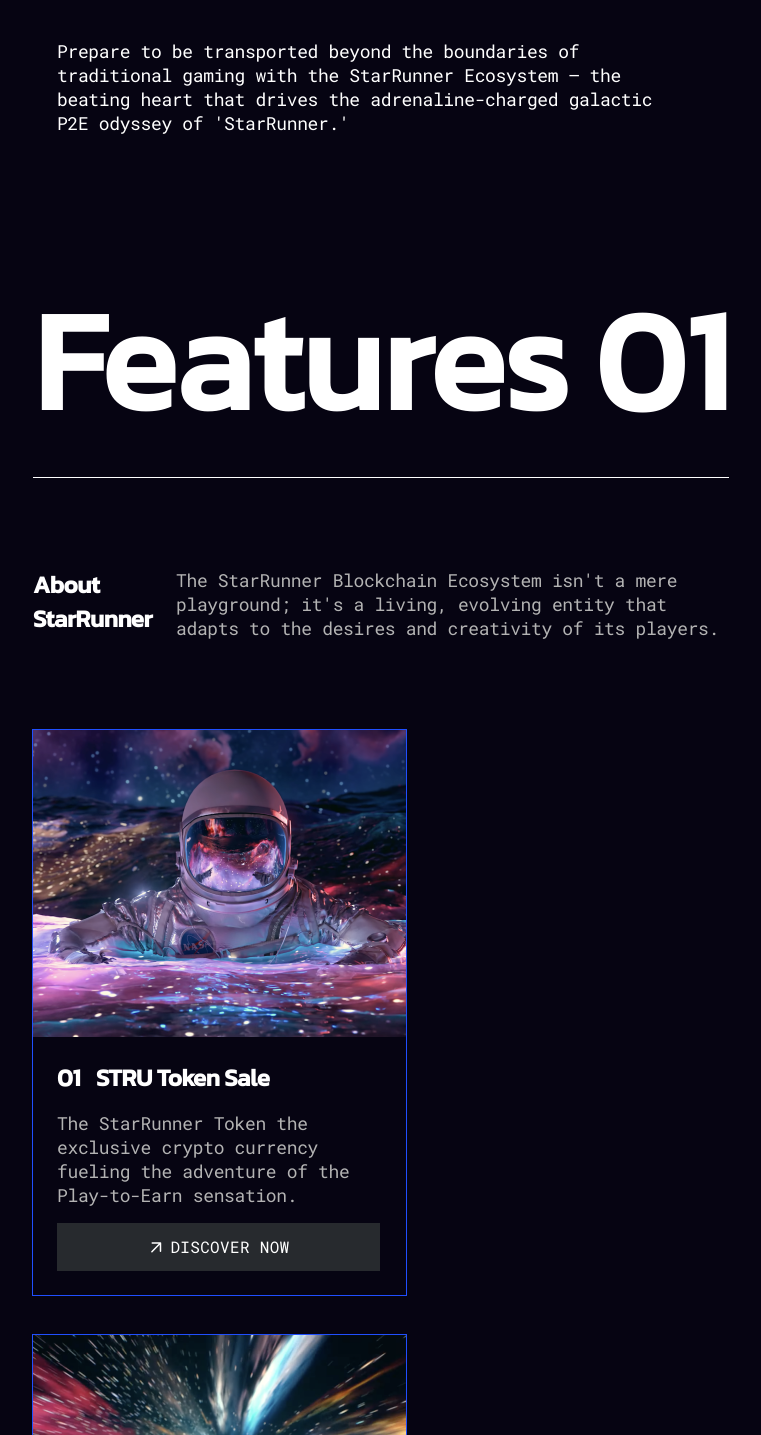
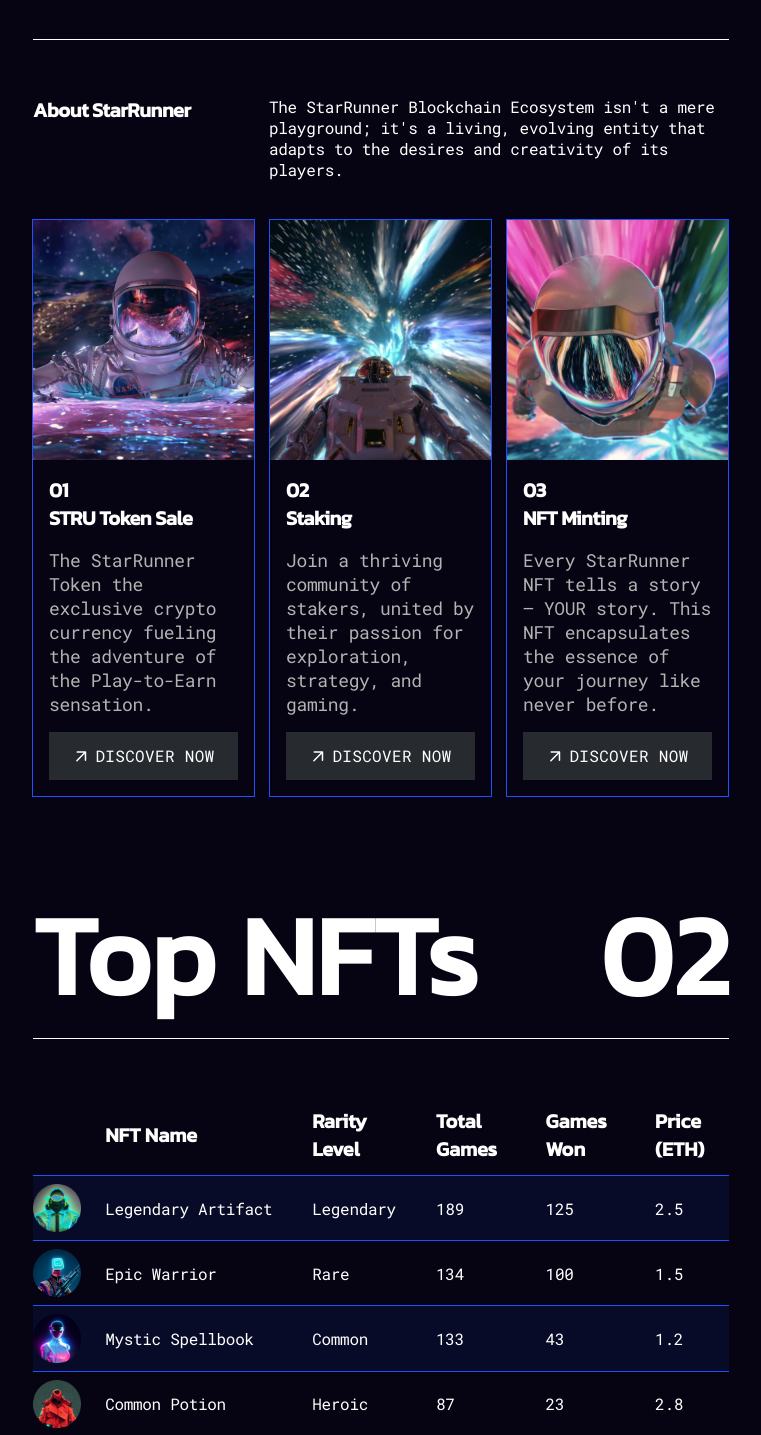
Before and after one commit to webdevbiv/dexola-landing, a React (Vite) app: page / in a window 1280 px wide. Shown: the part 935-2370 px from the top of the page, without its empty margins (259-1020 px from the left). Built offline with nearby package versions, Linux system fonts and the light colour scheme.

Commit message:
ADD | Features tablet styles

```diff
--- a/src/components/ImageFader/ImageFader.module.scss
+++ b/src/components/ImageFader/ImageFader.module.scss
@@ -1,6 +1,7 @@
 @import "../../styles/_variables.scss";
 
 .imageContainer {
+  flex: 1;
   position: relative;
   @media screen and (min-width: 744px) {
     width: 100%;
--- a/src/components/Section/Section.module.scss
+++ b/src/components/Section/Section.module.scss
@@ -1,5 +1,12 @@
 .section {
-  &:not(:first-child) {
-    padding-top: 66px;
+  @media screen and (min-width: 744px) {
+    &:not(:first-child) {
+      padding-top: 90px;
+    }
+  }
+  @media screen and (min-width: 1440px) {
+    &:not(:first-child) {
+      padding-top: 66px;
+    }
   }
 }
--- a/src/components/Title/Title.module.scss
+++ b/src/components/Title/Title.module.scss
@@ -1,10 +1,18 @@
 @import "../../styles/mixins.scss";
 
 .title {
-  @include text-title-web;
   display: flex;
   justify-content: space-between;
   padding-bottom: 12px;
   border-bottom: 1px solid $white;
-  margin-bottom: 90px;
+
+  @media screen and (min-width: 744px) {
+    @include text-title-tablet;
+    line-height: 140px;
+    margin-bottom: 56px;
+  }
+  @media screen and (min-width: 1440px) {
+    @include text-title-web;
+    margin-bottom: 90px;
+  }
 }
--- a/src/sections/Features/Features.jsx
+++ b/src/sections/Features/Features.jsx
@@ -55,8 +55,14 @@ export const Features = () => {
               className={s.card}
               key={card.number}
             >
-              <img
-                src={card.img}
+              <div
+                style={{
+                  backgroundImage: `url(${card.img})`,
+                  backgroundSize: "cover",
+                  backgroundPosition: "center",
+                }}
+                // src={card.img}
+                className={s.cardImage}
                 alt={card.alt}
               />
               <div className={s.cardContent}>
--- a/src/sections/Features/Features.module.scss
+++ b/src/sections/Features/Features.module.scss
@@ -2,25 +2,50 @@
 
 .description {
   display: flex;
+
+  @media screen and (min-width: 744px) {
+    justify-content: space-between;
+    margin-bottom: 40px;
+  }
+  @media screen and (min-width: 1440px) {
+    margin-bottom: 90px;
     justify-content: center;
-  margin-bottom: 90px;
+  }
 }
 
 .subTitle {
+  @media screen and (min-width: 744px) {
+    @include text-sub-title-tablet;
+  }
+  @media screen and (min-width: 1440px) {
     @include text-sub-title-web;
     margin-right: 24px;
   }
+}
 
 .text {
+  color: $light-gray;
+
+  @media screen and (min-width: 744px) {
+    @include text-body-tablet;
+    max-width: 460px;
+  }
+  @media screen and (min-width: 1440px) {
     @include text-body-web;
-  color: $light-gray;
     max-width: 600px;
+  }
 }
 
 .cardsList {
   display: flex;
   flex-wrap: wrap;
+
+  @media screen and (min-width: 744px) {
+    gap: 16px;
+  }
+  @media screen and (min-width: 1440px) {
     gap: 40px;
+  }
 }
 
 .card {
@@ -28,34 +53,66 @@
   flex-direction: column;
   outline: 1px solid $accent-blue;
   img {
+  }
+}
+
+.cardImage {
+  @media screen and (min-width: 744px) {
+    height: 240px;
+  }
+  @media screen and (min-width: 1440px) {
     height: 307px;
   }
 }
 
 .cardContent {
+  @media screen and (min-width: 744px) {
+    padding: 16px;
+  }
+  @media screen and (min-width: 1440px) {
     padding: 24px 0 24px 24px;
+  }
 
   h4 {
+    @media screen and (min-width: 744px) {
+      @include text-sub-title-tablet;
+      line-height: 28px;
+      margin-bottom: 16px;
+    }
+    @media screen and (min-width: 1440px) {
       @include text-sub-title-web;
       line-height: 33.6px;
-    margin-bottom: 16px;
+    }
   }
 
   span {
+    @media screen and (min-width: 744px) {
+      display: flex;
+    }
+    @media screen and (min-width: 1440px) {
       &:first-child {
         margin-right: 16px;
       }
     }
+  }
 
   p {
+    color: $light-gray;
+    letter-spacing: -0.36px;
+    @media screen and (min-width: 744px) {
+      max-width: 189px;
+      margin-bottom: 16px;
+    }
+    @media screen and (min-width: 1440px) {
       max-width: 344px;
-    margin-bottom: 16px;
-    color: $light-gray;
+    }
   }
 }
 
 .buttonWrapper {
   display: flex;
+  @media screen and (min-width: 744px) {
+  }
 }
 
 .button {
@@ -72,9 +129,12 @@
 
   padding: 10px 16px;
   @media screen and (min-width: 744px) {
+    flex: 1;
     line-height: 24px;
     letter-spacing: 0.32px;
-
+    padding: 12px 23px;
+  }
+  @media screen and (min-width: 1440px) {
     padding: 12px 90px;
   }
 }
--- a/src/sections/Hero/Hero.module.scss
+++ b/src/sections/Hero/Hero.module.scss
@@ -23,11 +23,17 @@
 
 .text {
   @include text-body-web;
-  padding-top: 159px;
-  padding-bottom: 55px;
-  padding-left: 24px;
 
   max-width: 640px;
+  @media screen and (min-width: 744px) {
+    @include text-body-tablet;
+    padding-left: 0;
+  }
+  @media screen and (min-width: 1440px) {
+    padding-top: 159px;
+    padding-bottom: 55px;
+    padding-left: 24px;
+  }
 }
 
 .collectionImages {
@@ -42,12 +48,19 @@
 
 .runningText {
   font-family: $font-kanit-500;
-  font-size: 340px;
+
   font-style: normal;
   line-height: 426.36px;
   white-space: nowrap;
   animation: marquee 15s linear infinite;
   margin: 0;
+  @media screen and (min-width: 744px) {
+    font-size: 280px;
+    line-height: 100%;
+  }
+  @media screen and (min-width: 1440px) {
+    font-size: 340px;
+  }
 }
 
 @keyframes marquee {
--- a/src/sections/TopNFTs/TopNFTs.jsx
+++ b/src/sections/TopNFTs/TopNFTs.jsx
@@ -71,7 +71,7 @@ export const TopNFTs = () => {
               <th>Rarity Level</th>
               <th>Total Games</th>
               <th>Games Won</th>
-              <th>Price</th>
+              <th>Price (ETH)</th>
             </tr>
           </thead>
           <tbody>
--- a/src/sections/TopNFTs/TopNFTs.module.scss
+++ b/src/sections/TopNFTs/TopNFTs.module.scss
@@ -6,30 +6,63 @@
   width: 100%;
   thead {
     font-family: $font-kanit-500;
-    font-size: 24px;
-    letter-spacing: -0.48px;
+    @media screen and (min-width: 744px) {
+      font-size: 20px;
+      letter-spacing: 0;
+      line-height: 28px;
+    }
+    @media screen and (min-width: 1440px) {
+      font-size: 24px;
+      letter-spacing: -0.48px;
+    }
 
     th {
-      padding: 12px 24px;
       text-align: start;
+      @media screen and (min-width: 744px) {
+        &:nth-child(3) {
+          padding: 12px 16px;
+        }
+      }
+      @media screen {
+        padding: 12px 24px;
+      }
     }
   }
 }
 
 .row {
   font-family: $font-roboto-400;
-  font-size: 18px;
-  letter-spacing: -0.36px;
+  white-space: nowrap;
   border-top: 1px solid $accent-blue;
   border-bottom: 1px solid $accent-blue;
+  line-height: normal;
+  @media screen and (min-width: 744px) {
+    font-size: 16px;
+    letter-spacing: -0.32px;
+  }
+  @media screen and (min-width: 1440px) {
+    font-size: 18px;
+    letter-spacing: -0.36px;
+  }
 
   td {
     border: none;
-    &:not(:first-child) {
-      padding: 13px 24px;
+    @media screen and (min-width: 744px) {
+      &:not(:first-child) {
+        padding: 12px 24px;
+      }
+      &:nth-child(3) {
+        padding: 12px 16px;
+      }
     }
+    @media screen and (min-width: 1440px) {
+      &:not(:first-child) {
+        padding: 13px 24px;
+      }
+    }
+
     &:first-child {
-      padding: 6px 0;
+      padding: 8px 0;
     }
   }
 }
--- a/src/styles/_mixins.scss
+++ b/src/styles/_mixins.scss
@@ -75,7 +75,7 @@
   letter-spacing: -0.32px;
 }
 
-@mixin text-body-tablet($color: $white) {
+@mixin text-body-mobile($color: $white) {
   color: $color;
   font-family: $font-roboto-400;
   font-size: 14px;
```
Lines whose indentation alone changed are shown as unchanged.
